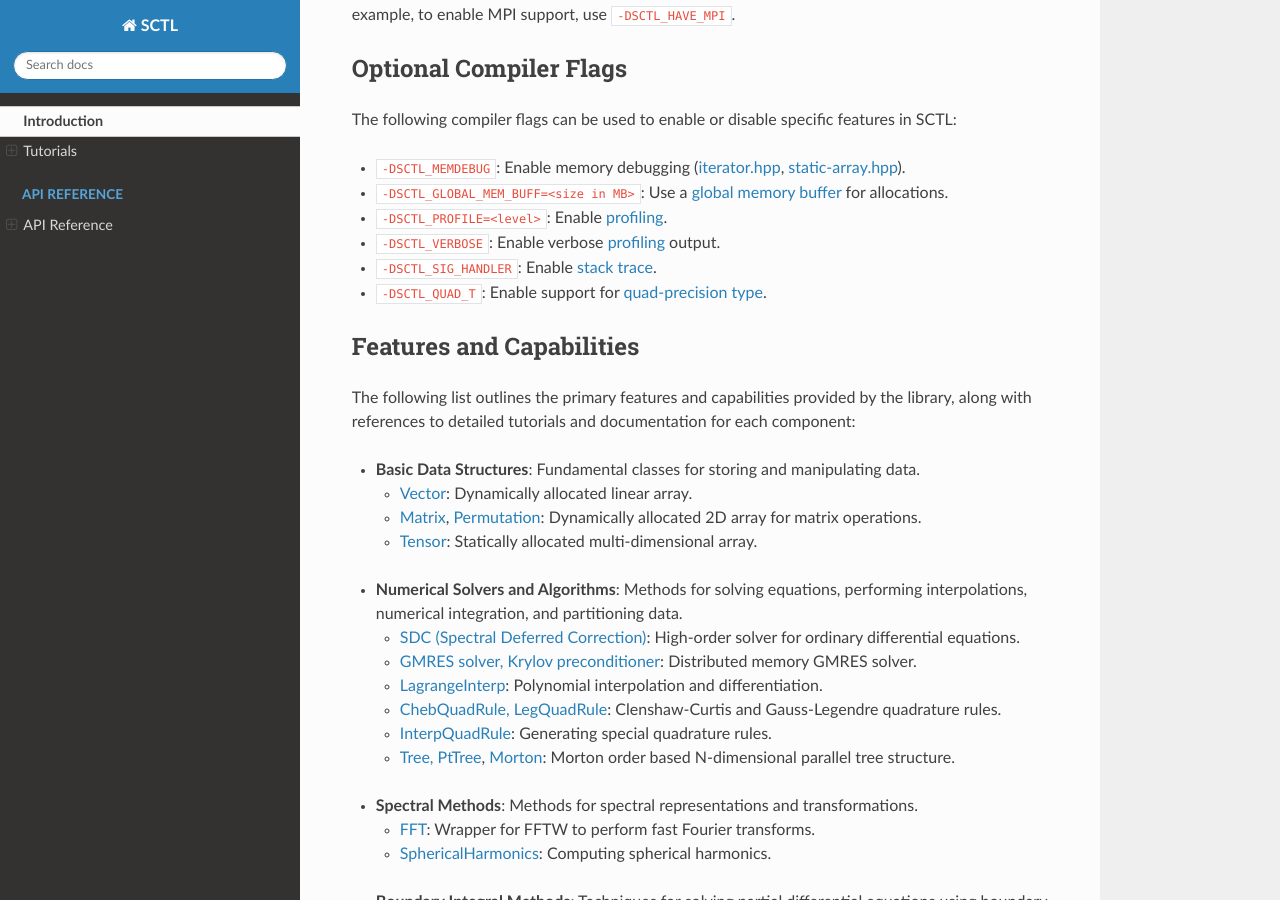
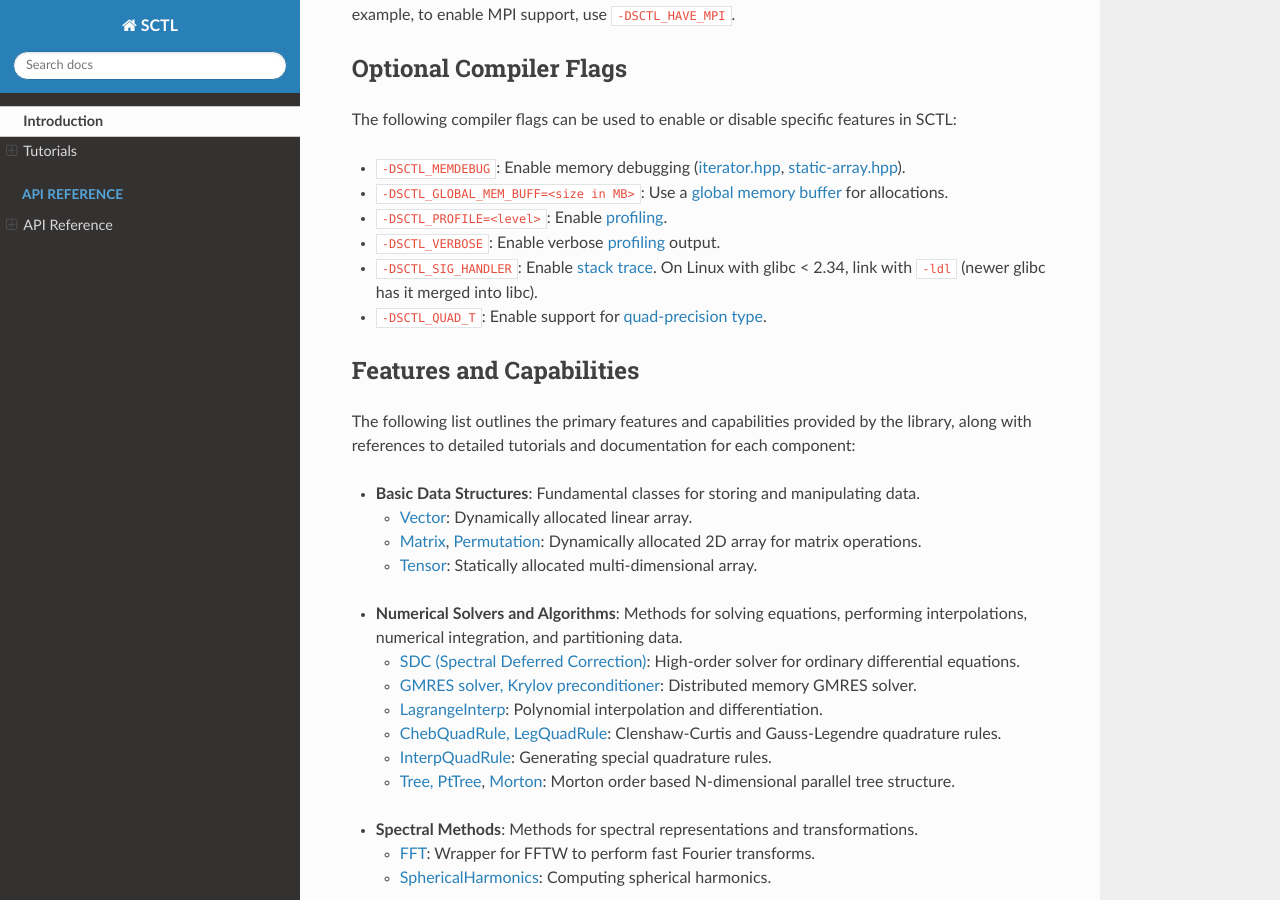
Before and after one commit to dmalhotra/SCTL, a Sphinx documentation site: the page built from doc/index.rst, in a window 1280 px wide and 900 px high, scrolled down 1262 px. Built offline with Sphinx 7.4.7 and the Read the Docs theme 3.1.0, drawn with Linux system fonts in a browser that asks for light colours.

Commit message:
Makefile/docs: -ldl for stacktrace on older glibc
stacktrace.h now calls dladdr(); that's in libc on glibc >= 2.34
(merged in 2021) but in a separate libdl on older glibcs. Add -ldl
on Linux so the SCTL test binaries link on either, and note the
requirement next to -DSCTL_SIG_HANDLER in README + doc/index.rst.

macOS already has dladdr in libSystem (no flag needed).

Co-Authored-By: Claude Opus 4.7 (1M context) <noreply@anthropic.com>

```diff
--- a/doc/index.rst
+++ b/doc/index.rst
@@ -72,7 +72,7 @@ The following compiler flags can be used to enable or disable specific features
 - ``-DSCTL_GLOBAL_MEM_BUFF=<size in MB>``: Use a :ref:`global memory buffer <mem_mgr_hpp>` for allocations.
 - ``-DSCTL_PROFILE=<level>``: Enable :ref:`profiling <profile_hpp>`.
 - ``-DSCTL_VERBOSE``: Enable verbose :ref:`profiling <profile_hpp>` output.
-- ``-DSCTL_SIG_HANDLER``: Enable :ref:`stack trace <stacktrace_h>`.
+- ``-DSCTL_SIG_HANDLER``: Enable :ref:`stack trace <stacktrace_h>`. On Linux with glibc < 2.34, link with ``-ldl`` (newer glibc has it merged into libc).
 - ``-DSCTL_QUAD_T``: Enable support for :ref:`quad-precision type <math_utils_hpp>`.
 
 Features and Capabilities
```
Also changed, not shown: README.md (+1 -1 lines), 1 other file.
